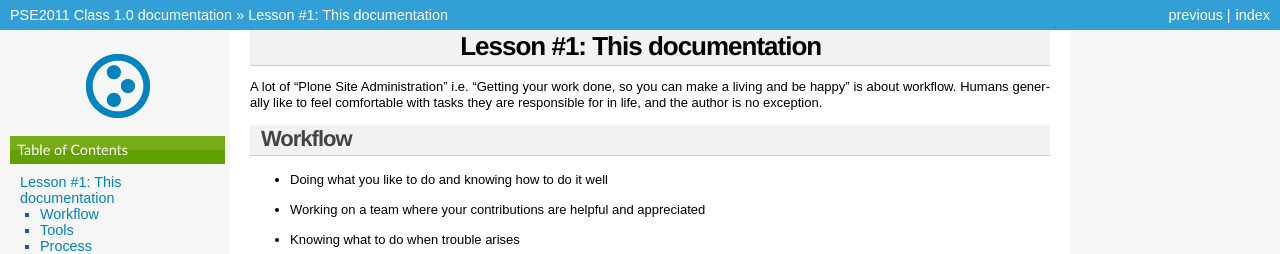
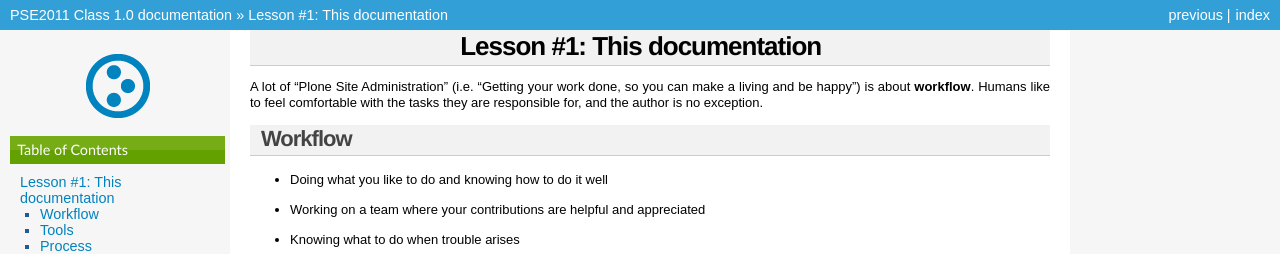
Before and after one commit to aclark4life/PSE2011, a Sphinx documentation site: the page built from docs/1.rst, in a window 1280 px wide. Shown: the top 254 px of the page. Built offline with Sphinx 7.4.7, drawn with Linux system fonts in a browser that asks for light colours.

Commit message:
Wording tweaks

```diff
--- a/docs/1.rst
+++ b/docs/1.rst
@@ -2,7 +2,7 @@
 Lesson #1: This documentation
 =============================
 
-A lot of "Plone Site Administration" i.e. "Getting your work done, so you can make a living and be happy" is about workflow. Humans generally like to feel comfortable with tasks they are responsible for in life, and the author is no exception.
+A lot of "Plone Site Administration" (i.e. "Getting your work done, so you can make a living and be happy") is about **workflow**. Humans like to feel comfortable with the tasks they are responsible for, and the author is no exception.
 
 Workflow
 --------
```
